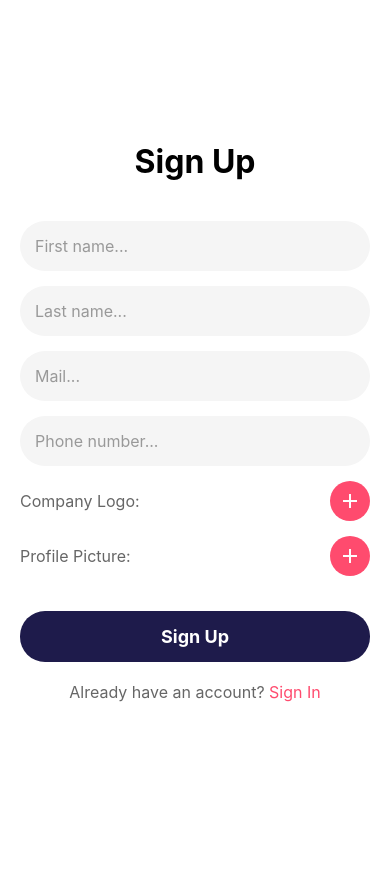
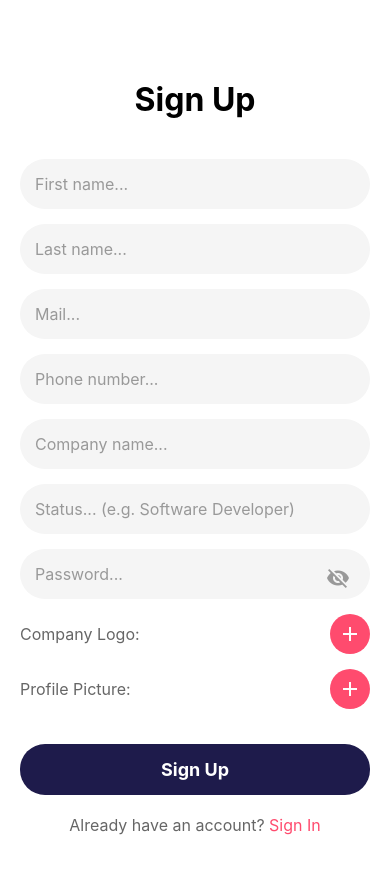
Before and after one commit to Pzzles/XSCard_App, a React Native app: screen /SignUp in a window 390 px wide. Shown: the top 874 px of the page. Before the commit the page ends 844 px from the top, so only its background shows below. Built offline with nearby package versions, Linux system fonts and the light colour scheme.

Commit message:
Changes made before server error is fixed

```diff
--- a/package.json
+++ b/package.json
@@ -19,7 +19,8 @@
     "react-native": "*",
     "react-native-safe-area-context": "*",
     "react-native-screens": "*",
-    "react-native-gesture-handler": "~2.20.2"
+    "react-native-gesture-handler": "~2.20.2",
+    "expo-linear-gradient": "~14.0.2"
   },
   "devDependencies": {
     "@babel/core": "^7.25.2",
--- a/src/navigation/AuthNavigator.tsx
+++ b/src/navigation/AuthNavigator.tsx
@@ -2,6 +2,7 @@ import React from 'react';
 import { createStackNavigator } from '@react-navigation/stack';
 import SignInScreen from '../screens/auth/SignInScreen';
 import SignUpScreen from '../screens/auth/SignUpScreen';
+import TabNavigator from './TabNavigator';
 
 const Stack = createStackNavigator();
 
@@ -10,6 +11,7 @@ export default function AuthNavigator() {
     <Stack.Navigator screenOptions={{ headerShown: false }}>
       <Stack.Screen name="SignUp" component={SignUpScreen} />
       <Stack.Screen name="SignIn" component={SignInScreen} />
+      <Stack.Screen name="MainApp" component={TabNavigator} />
     </Stack.Navigator>
   );
 }
--- a/src/screens/auth/SignInScreen.tsx
+++ b/src/screens/auth/SignInScreen.tsx
@@ -4,6 +4,7 @@ import { COLORS } from '../../constants/colors';
 import { useNavigation } from '@react-navigation/native';
 import { StackNavigationProp } from '@react-navigation/stack';
 import { AuthStackParamList } from '../../types';
+import { MaterialIcons } from '@expo/vector-icons';
 
 type SignInScreenNavigationProp = StackNavigationProp<AuthStackParamList, 'SignIn'>;
 
@@ -11,6 +12,7 @@ export default function SignInScreen() {
   const navigation = useNavigation<SignInScreenNavigationProp>();
   const [email, setEmail] = useState('');
   const [password, setPassword] = useState('');
+  const [showPassword, setShowPassword] = useState(false);
 
   return (
     <View style={styles.container}>
@@ -26,14 +28,26 @@ export default function SignInScreen() {
         placeholderTextColor="#999"
       />
 
+      <View style={styles.passwordContainer}>
         <TextInput
-        style={styles.input}
+          style={[styles.input, styles.passwordInput]}
           placeholder="Password..."
           value={password}
           onChangeText={setPassword}
-        secureTextEntry
+          secureTextEntry={!showPassword}
           placeholderTextColor="#999"
         />
+        <TouchableOpacity
+          style={styles.eyeIcon}
+          onPress={() => setShowPassword(!showPassword)}
+        >
+          <MaterialIcons
+            name={showPassword ? "visibility" : "visibility-off"}
+            size={24}
+            color="#999"
+          />
+        </TouchableOpacity>
+      </View>
 
       <TouchableOpacity style={styles.signInButton}>
         <Text style={styles.signInButtonText}>Sign In</Text>
@@ -94,4 +108,19 @@ const styles = StyleSheet.create({
     color: COLORS.primary,
     fontSize: 16,
   },
+  passwordContainer: {
+    position: 'relative',
+    width: '100%',
+    marginBottom: 15,
+  },
+  passwordInput: {
+    marginBottom: 0,
+    paddingRight: 50,
+  },
+  eyeIcon: {
+    position: 'absolute',
+    right: 15,
+    top: 12,
+    padding: 5,
+  },
 });
--- a/src/screens/auth/SignUpScreen.tsx
+++ b/src/screens/auth/SignUpScreen.tsx
@@ -1,5 +1,6 @@
 import React, { useState } from 'react';
-import { StyleSheet, Text, View, TextInput, TouchableOpacity, Image } from 'react-native';
+import { StyleSheet, Text, View, TextInput, TouchableOpacity, Image, ScrollView, SafeAreaView, KeyboardAvoidingView, Platform, Alert } from 'react-native';
+import { LinearGradient } from 'expo-linear-gradient';
 import { COLORS } from '../../constants/colors';
 import { MaterialIcons } from '@expo/vector-icons';
 import { useNavigation } from '@react-navigation/native';
@@ -14,9 +15,62 @@ export default function SignUpScreen() {
   const [lastName, setLastName] = useState('');
   const [email, setEmail] = useState('');
   const [phoneNumber, setPhoneNumber] = useState('');
+  const [companyName, setCompanyName] = useState('');
+  const [status, setStatus] = useState('');
+  const [password, setPassword] = useState('');
+  const [showPassword, setShowPassword] = useState(false);
+
+  const handleSignUp = async () => {
+    try {
+      const response = await fetch('https://b3f2-102-217-178-202.ngrok-free.app/AddUser', {
+        method: 'POST',
+        headers: {
+          'Content-Type': 'application/json',
+        },
+        body: JSON.stringify({
+          firstName,
+          lastName,
+          email,
+          phoneNumber,
+          companyName,
+          status,
+          password
+        })
+      });
+
+      const data = await response.json();
+
+      if (response.ok && data.success) {
+        navigation.navigate('MainApp');
+      } else {
+        Alert.alert(
+          'Signup Failed',
+          data.message || 'Something went wrong during signup. Please try again.',
+          [{ text: 'OK' }]
+        );
+      }
+    } catch (error) {
+      Alert.alert(
+        'Error',
+        'Network error occurred. Please check your connection and try again.',
+        [{ text: 'OK' }]
+      );
+      console.error('Error during signup:', error);
+    }
+  };
 
   return (
-    <View style={styles.container}>
+    <SafeAreaView style={styles.safeArea}>
+      <KeyboardAvoidingView
+        behavior={Platform.OS === "ios" ? "padding" : "height"}
+        style={styles.keyboardView}
+      >
+        <ScrollView
+          style={styles.scrollView}
+          contentContainerStyle={styles.scrollContent}
+          showsVerticalScrollIndicator={false}
+          bounces={false}
+        >
           <Text style={styles.title}>Sign Up</Text>
 
           <TextInput
@@ -54,6 +108,43 @@ export default function SignUpScreen() {
             placeholderTextColor="#999"
           />
 
+          <TextInput
+            style={styles.input}
+            placeholder="Company name..."
+            value={companyName}
+            onChangeText={setCompanyName}
+            placeholderTextColor="#999"
+          />
+
+          <TextInput
+            style={styles.input}
+            placeholder="Status... (e.g. Software Developer)"
+            value={status}
+            onChangeText={setStatus}
+            placeholderTextColor="#999"
+          />
+
+          <View style={styles.passwordContainer}>
+            <TextInput
+              style={[styles.input, styles.passwordInput]}
+              placeholder="Password..."
+              value={password}
+              onChangeText={setPassword}
+              secureTextEntry={!showPassword}
+              placeholderTextColor="#999"
+            />
+            <TouchableOpacity
+              style={styles.eyeIcon}
+              onPress={() => setShowPassword(!showPassword)}
+            >
+              <MaterialIcons
+                name={showPassword ? "visibility" : "visibility-off"}
+                size={24}
+                color="#999"
+              />
+            </TouchableOpacity>
+          </View>
+
           <View style={styles.uploadSection}>
             <Text style={styles.uploadLabel}>Company Logo:</Text>
             <TouchableOpacity style={styles.uploadButton}>
@@ -68,7 +159,10 @@ export default function SignUpScreen() {
             </TouchableOpacity>
           </View>
 
-      <TouchableOpacity style={styles.signUpButton}>
+          <TouchableOpacity
+            style={styles.signUpButton}
+            onPress={handleSignUp}
+          >
             <Text style={styles.signUpButtonText}>Sign Up</Text>
           </TouchableOpacity>
 
@@ -78,22 +172,39 @@ export default function SignUpScreen() {
               <Text style={styles.signInLink}>Sign In</Text>
             </TouchableOpacity>
           </View>
-    </View>
+
+          <View style={styles.bottomPadding} />
+        </ScrollView>
+
+        <LinearGradient
+          colors={['transparent', COLORS.white]}
+          style={styles.fadeEffect}
+          pointerEvents="none"
+        />
+      </KeyboardAvoidingView>
+    </SafeAreaView>
   );
 }
 
 const styles = StyleSheet.create({
-  container: {
+  safeArea: {
     flex: 1,
     backgroundColor: COLORS.white,
+  },
+  scrollView: {
+    flex: 1,
+  },
+  scrollContent: {
     padding: 20,
-    justifyContent: 'center',
+    paddingTop: 60,
+    paddingBottom: 100,
   },
   title: {
     fontSize: 32,
     fontWeight: 'bold',
     marginBottom: 40,
     textAlign: 'center',
+    marginTop: 20,
   },
   input: {
     backgroundColor: '#F5F5F5',
@@ -145,4 +256,33 @@ const styles = StyleSheet.create({
     color: COLORS.primary,
     fontSize: 16,
   },
+  passwordContainer: {
+    position: 'relative',
+    width: '100%',
+    marginBottom: 15,
+  },
+  passwordInput: {
+    marginBottom: 0,
+    paddingRight: 50,
+  },
+  eyeIcon: {
+    position: 'absolute',
+    right: 15,
+    top: 12,
+    padding: 5,
+  },
+  keyboardView: {
+    flex: 1,
+  },
+  bottomPadding: {
+    height: 50,
+  },
+  fadeEffect: {
+    position: 'absolute',
+    bottom: 0,
+    left: 0,
+    right: 0,
+    height: 40,
+    zIndex: 1,
+  },
 });
--- a/src/screens/cards/CardsScreen.tsx
+++ b/src/screens/cards/CardsScreen.tsx
@@ -1,11 +1,47 @@
-import React, { useEffect, useRef } from 'react';
+import React, { useEffect, useRef, useState } from 'react';
 import { StyleSheet, Text, View, Image, TouchableOpacity, Animated, ScrollView, ImageStyle } from 'react-native';
 import { MaterialIcons } from '@expo/vector-icons';
 import { COLORS } from '../../constants/colors';
 import Header from '../../components/Header';
 
 export default function CardsScreen() {
+  const [qrCode, setQrCode] = useState<string>('');
   const borderRotation = useRef(new Animated.Value(0)).current;
+
+  useEffect(() => {
+    fetchQRCode();
+  }, []);
+
+  const fetchQRCode = async () => {
+    try {
+      const response = await fetch('https://b3f2-102-217-178-202.ngrok-free.app/generateQR', {
+        method: 'POST',
+        headers: {
+          'Content-Type': 'application/json',
+          'Accept': 'image/png'
+        },
+        body: JSON.stringify({
+          name: "Xolisa Ndaba",
+          status: "Software Project Manager"
+        })
+      });
+
+      // Get the response as a blob
+      const blob = await response.blob();
+
+      // Create a FileReader to convert blob to base64
+      const reader = new FileReader();
+      reader.onload = () => {
+        if (typeof reader.result === 'string') {
+          setQrCode(reader.result);
+        }
+      };
+      reader.readAsDataURL(blob);
+
+    } catch (error) {
+      console.error('Error fetching QR code:', error);
+    }
+  };
 
   useEffect(() => {
     Animated.loop(
@@ -29,10 +65,16 @@ export default function CardsScreen() {
       <ScrollView style={[styles.contentContainer, { marginTop: 120 }]}>
         <View style={styles.scrollContent}>
           <View style={styles.qrContainer}>
-            <Image
-              style={styles.qrCode}
-              source={require('../../../assets/images/prcode.png')}
-            />
+            {qrCode ? (
+              <Image
+                style={styles.qrCode}
+                source={{ uri: qrCode }}
+                resizeMode="contain"
+                onError={(error) => console.log('Image loading error:', error.nativeEvent.error)}
+              />
+            ) : (
+              <Text>Loading QR Code...</Text>
+            )}
           </View>
           <View style={styles.logoContainer}>
             <Image
@@ -88,11 +130,16 @@ const styles = StyleSheet.create({
     alignItems: 'center',
   },
   qrContainer: {
+    width: 300,
+    height: 300,
+    alignItems: 'center',
+    justifyContent: 'center',
     marginBottom: 20,
+    backgroundColor: '#fff',
   },
   qrCode: {
-    width: 300,
-    height: 300,
+    width: '100%',
+    height: '100%',
   },
   logoContainer: {
     width: '100%',
--- a/src/types/index.ts
+++ b/src/types/index.ts
@@ -24,4 +24,5 @@ export type RootTabParamList = {
 export type AuthStackParamList = {
   SignUp: undefined;
   SignIn: undefined;
+  MainApp: undefined;
 };
```
Also changed, not shown: 1 other file (tests, documents, lock files or other folders). Lines whose indentation alone changed are shown as unchanged.
